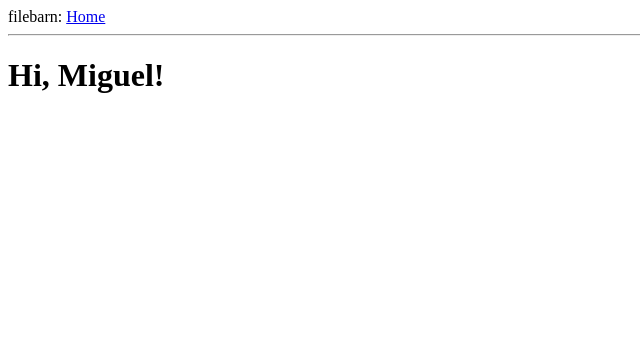
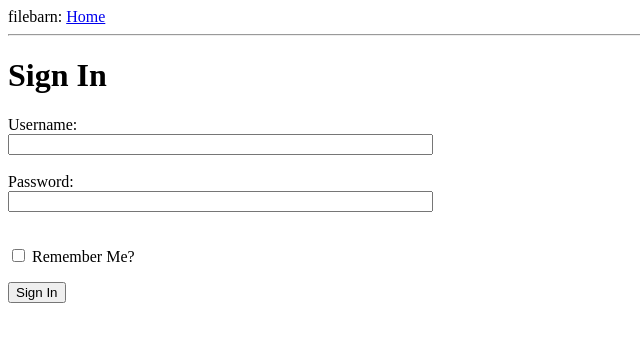
Before and after one commit to popas90/filebarn, a Flask app: page / in a window 1280 px wide. Shown: the top 342 px of the page, without its empty margins (0-640 px from the left). Run offline with Flask 2, Linux system fonts and the light colour scheme.

Commit message:
add login

```diff
--- a/filebarn/__init__.py
+++ b/filebarn/__init__.py
@@ -1,8 +1,12 @@
 from flask import Flask
 from flask.ext.sqlalchemy import SQLAlchemy
+from flask.ext.login import LoginManager
+
 
 app = Flask(__name__)
 app.config.from_object('config')
 db = SQLAlchemy(app)
+lm = LoginManager()
+lm.init_app(app)
 
 from filebarn import views, models
--- a/filebarn/forms.py
+++ b/filebarn/forms.py
@@ -1,9 +1,10 @@
 from flask.ext.wtf import Form
-from wtforms import StringField, BooleanField, PasswordField
-from wtforms.validators import DataRequired
+from wtforms import StringField, BooleanField, PasswordField, SubmitField
+from wtforms.validators import Required, Email, Length
 
 
 class LoginForm(Form):
-    username = StringField('Username:', validators=[DataRequired()])
-    password = PasswordField('Password:', validators=[DataRequired()])
-    remember_me = BooleanField('Remember me?', default=False)
+    username = StringField('Username', validators=[Required(), Length(1, 64)])
+    password = PasswordField('Password', validators=[Required()])
+    remember_me = BooleanField('Keep me logged in')
+    submit = SubmitField('Log In')
--- a/filebarn/templates/index.html
+++ b/filebarn/templates/index.html
@@ -1,4 +1,4 @@
 {% extends "base.html" %}
 {% block content %}
-    <h1>Hi, {{ user.nickname }}!</h1>
+    <h1>Hi, {{ username }}!</h1>
 {% endblock %}
--- a/filebarn/views.py
+++ b/filebarn/views.py
@@ -1,24 +1,32 @@
 from flask import render_template, flash, redirect
-from filebarn import app
+from flask import session, url_for, request, g
+from flask.ext.login import login_user, logout_user
+from flask.ext.login import current_user, login_required
+from filebarn import app, db, lm
 from .forms import LoginForm
+from .models import User
 
 
-@app.route('/')
-@app.route('/index')
-def index():
-    user = {'nickname': 'Miguel'}  # fake user
-    return render_template('index.html',
-                           title='Home',
-                           user=user)
+@app.route('/secret/<username>')
+@login_required
+def secret(username):
+    return render_template('index.html', username=username)
 
 
+@app.route('/', methods=['GET', 'POST'])
 @app.route('/login', methods=['GET', 'POST'])
 def login():
     form = LoginForm()
     if form.validate_on_submit():
-        flash('Login requested for username="%s", remember_me=%s' %
-              (form.username.data, str(form.remember_me.data)))
-        return redirect('/index')
-    return render_template('login.html',
-                           title='Sign In',
-                           form=form)
+        user = User.query.filter_by(username=form.username.data).first()
+        if user is not None and user.verify_password(form.password.data):
+            login_user(user, form.remember_me.data)
+            return redirect(request.args.get('next') or
+                            url_for('secret', username=form.username.data))
+        flash('Invalid username or password.')
+    return render_template('login.html', form=form)
+
+
+@lm.user_loader
+def load_user(id):
+    return User.query.get(int(id))
```
Also changed, not shown: db/db_create.py (deleted, +0 -13 lines), filebarn/models.py (+18 -0 lines).
